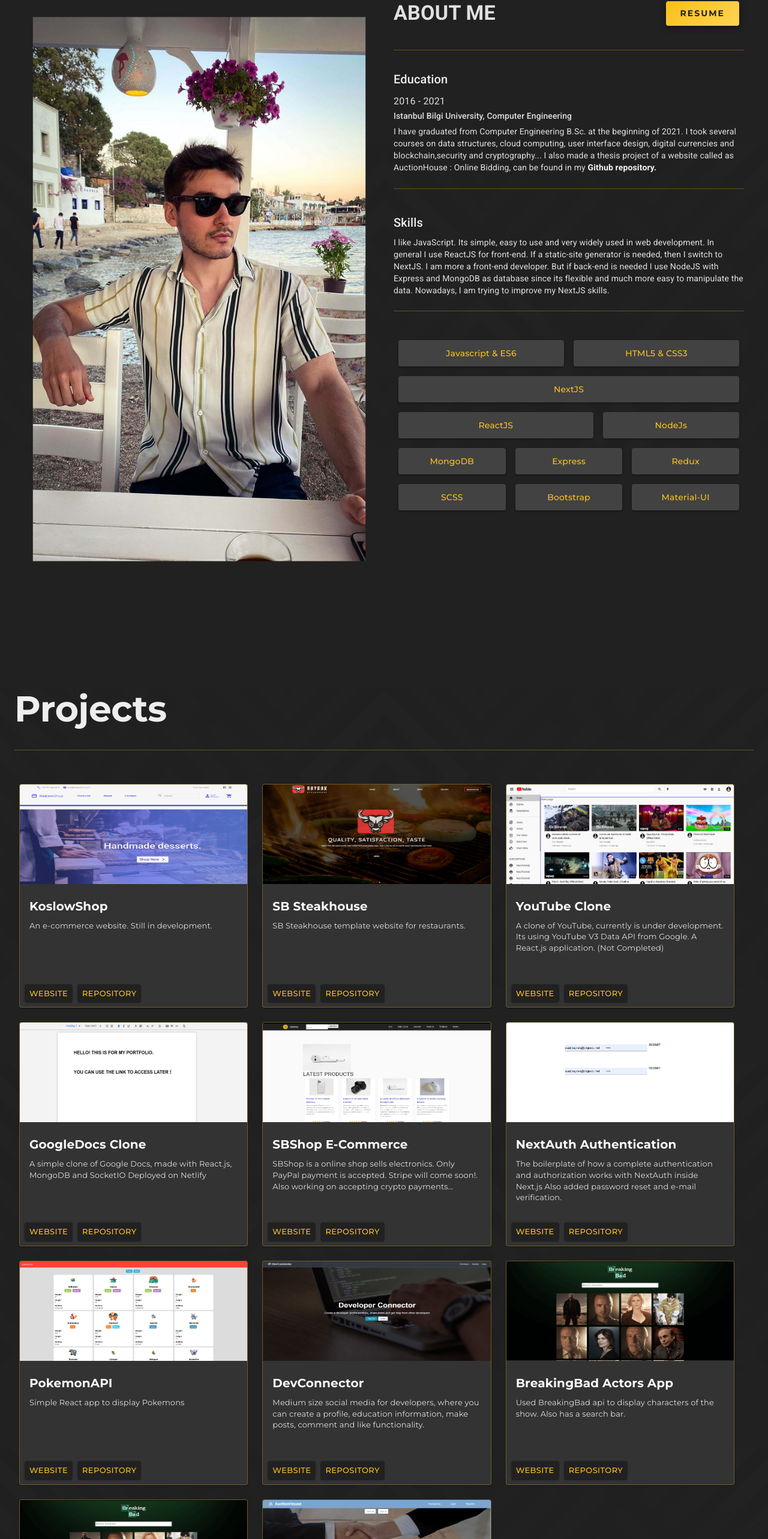
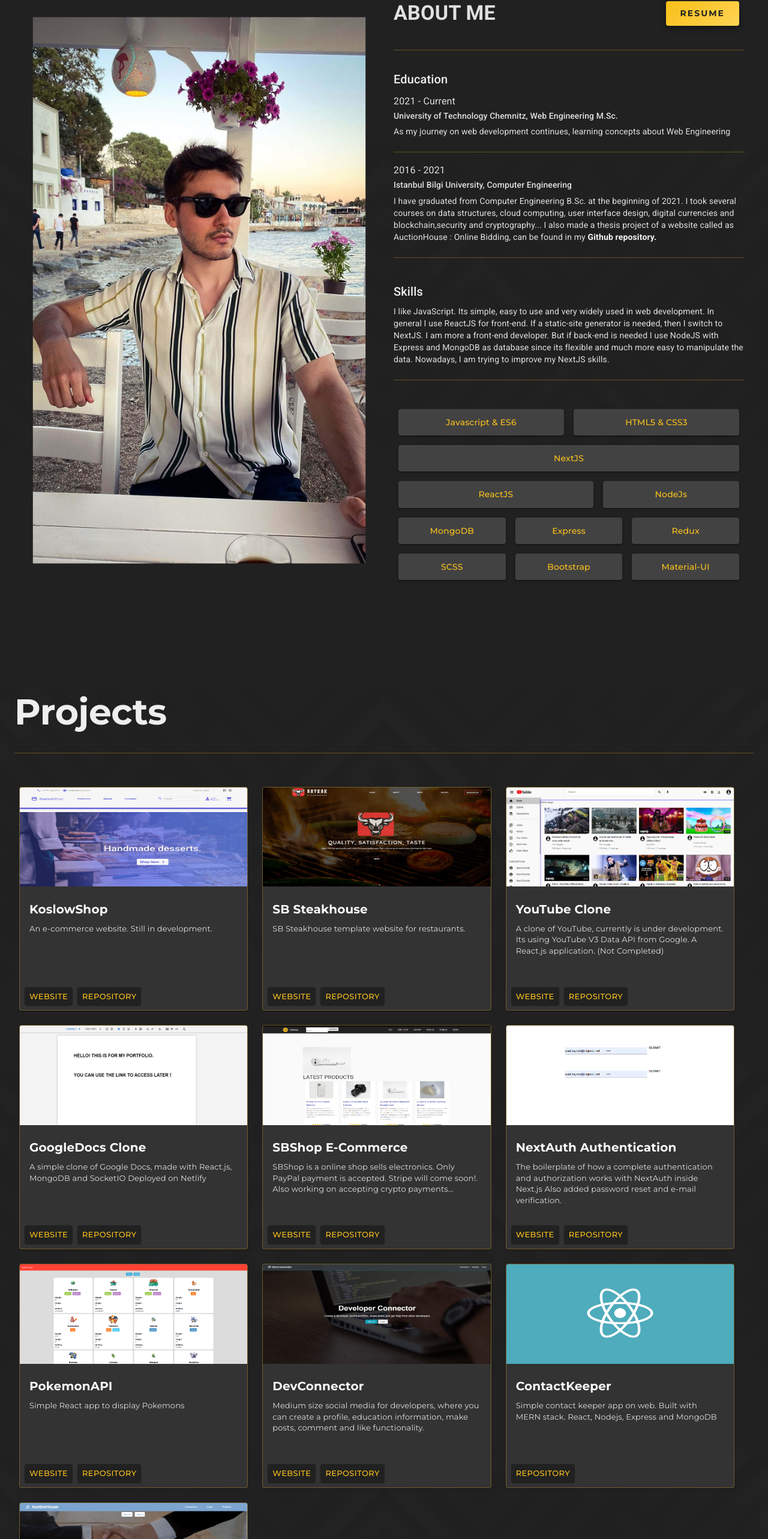
Before and after one commit to sbayrak/suatbayrak-nextjs-materialui, a Next.js app: page / in a window 1280 px wide. Shown: the part 1563-4129 px from the top of the page at 60% size. Built offline with nearby package versions, Linux system fonts and the light colour scheme.

Commit message:
Changed portfolio

```diff
--- a/components/sections/About.js
+++ b/components/sections/About.js
@@ -198,6 +198,29 @@ const About = () => {
                   color='secondary'
                   className={classes.Typo3}
                 >
+                  2021 - Current
+                </Typography>
+                <Typography
+                  variant='subtitle2'
+                  color='secondary'
+                  gutterBottom
+                  className={classes.Typo3}
+                >
+                  University of Technology Chemnitz, Web Engineering M.Sc.
+                </Typography>
+                <Typography
+                  variant='body2'
+                  color='secondary'
+                  className={classes.Typo2}
+                >
+                  As my journey on web development continues, learning concepts
+                  about Web Engineering
+                </Typography>
+                <Typography
+                  variant='subtitle1'
+                  color='secondary'
+                  className={classes.Typo3}
+                >
                   2016 - 2021
                 </Typography>
                 <Typography
--- a/src/projects.js
+++ b/src/projects.js
@@ -18,8 +18,7 @@ export const projects = [
   {
     id: '3',
     name: 'YouTube Clone',
-    desc:
-      'A clone of YouTube, currently is under development. Its using YouTube V3 Data API from Google. A React.js application. (Not Completed)',
+    desc: 'A clone of YouTube, currently is under development. Its using YouTube V3 Data API from Google. A React.js application. (Not Completed)',
     website: 'http://youtube-clone-react-ten.vercel.app/',
     repository: 'https://github.com/sbayrak/youtube-clone-react',
     img: '/portfolio9.png',
@@ -27,8 +26,7 @@ export const projects = [
   {
     id: '4',
     name: 'GoogleDocs Clone',
-    desc:
-      'A simple clone of Google Docs, made with React.js, MongoDB and SocketIO Deployed on Netlify',
+    desc: 'A simple clone of Google Docs, made with React.js, MongoDB and SocketIO Deployed on Netlify',
     website: 'https://googledocs-clone-sbayrak.netlify.app/',
     repository: 'https://github.com/sbayrak/googledocs-clone-react-socketio',
     img: '/portfolio10.png',
@@ -36,8 +34,7 @@ export const projects = [
   {
     id: '5',
     name: 'SBShop E-Commerce',
-    desc:
-      'SBShop is a online shop sells electronics. Only PayPal payment is accepted. Stripe will come soon!. Also working on accepting crypto payments...',
+    desc: 'SBShop is a online shop sells electronics. Only PayPal payment is accepted. Stripe will come soon!. Also working on accepting crypto payments...',
     website: 'https://sbshop.herokuapp.com/',
     repository: 'https://github.com/sbayrak/sbshop-mern',
     img: '/portfolio2.png',
@@ -45,8 +42,7 @@ export const projects = [
   {
     id: '6',
     name: 'NextAuth Authentication',
-    desc:
-      'The boilerplate of how a complete authentication and authorization works with NextAuth inside Next.js Also added password reset and e-mail verification.',
+    desc: 'The boilerplate of how a complete authentication and authorization works with NextAuth inside Next.js Also added password reset and e-mail verification.',
     website: 'https://nextauth-authentication.vercel.app/',
     repository:
       'https://github.comhttps//github.com/sbayrak/nextauth-authentication',
@@ -63,35 +59,24 @@ export const projects = [
   {
     id: '8',
     name: 'DevConnector',
-    desc:
-      'Medium size social media for developers, where you can create a profile, education information, make posts, comment and like functionality.',
+    desc: 'Medium size social media for developers, where you can create a profile, education information, make posts, comment and like functionality.',
     website: 'https://devconnector52.herokuapp.com/',
     repository: 'https://github.com/sbayrak/mern-devconnector',
     img: '/portfolio4.png',
   },
   {
     id: '9',
-    name: 'BreakingBad Actors App',
-    desc:
-      'Used BreakingBad api to display characters of the show. Also has a search bar.',
-    website: 'https://breakingbad01.netlify.app/',
-    repository: 'https://github.com/sbayrak/breakingbad-api-react',
-    img: '/portfolio3.png',
-  },
-  {
-    id: '10',
     name: 'ContactKeeper',
-    desc: 'Simple contact keeper app on web.',
+    desc: 'Simple contact keeper app on web. Built with MERN stack. React, Nodejs, Express and MongoDB',
     website: '',
     repository: 'https://github.com/sbayrak/mern-contactkeeper',
-    img: '/portfolio3.png',
+    img: '/react_logo.png',
   },
 
   {
-    id: '11',
+    id: '10',
     name: 'AuctionHouse',
-    desc:
-      'AuctionHouse is a tender based web application where the companies may register with requested mandatory informations (tax number, website, tax office name, etc...) and open a tender and get offers from other companies.',
+    desc: 'AuctionHouse is a tender based web application where the companies may register with requested mandatory informations (tax number, website, tax office name, etc...) and open a tender and get offers from other companies.',
     website: 'https://auctionhouse12.herokuapp.com/',
     repository: 'https://github.com/sbayrak/auctionhouse',
     img: '/portfolio5.png',
```
Also changed, not shown: public/portfolio3.png (deleted).
